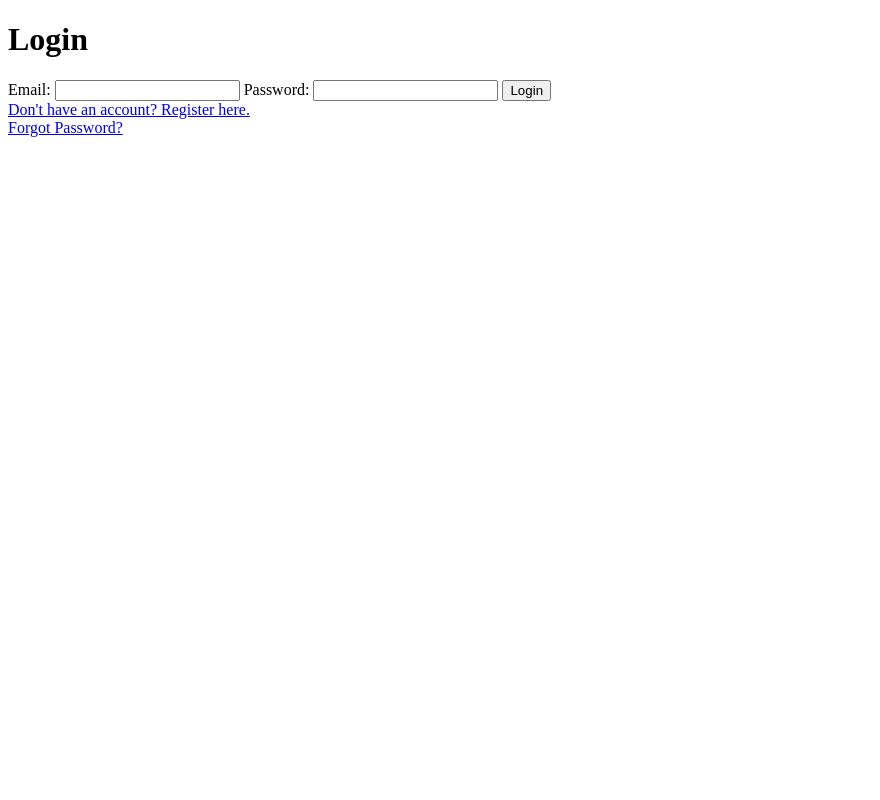
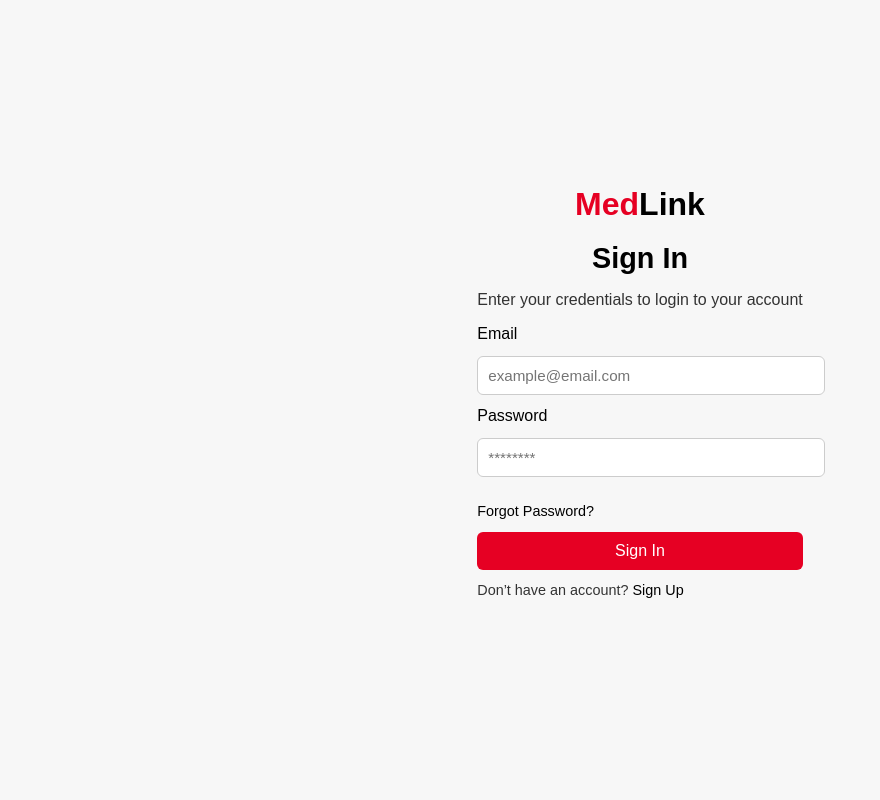
Before and after one commit to martyrslent/CSIT327-G8-MedLink, a Django app: page /login/ in a window 1280 px wide. Shown: the whole page, without its empty margins (0-880 px from the left). Run offline with Django 5.2, Linux system fonts and the light colour scheme.

Commit message:
Added  login

```diff
--- /dev/null
+++ b/main/static/main/css/login.css
@@ -0,0 +1,88 @@
+body {
+    font-family: Arial, sans-serif;
+    background: #f7f7f7;
+    margin: 0;
+    display: flex;
+    align-items: center;
+    justify-content: center;
+    height: 100vh;
+}
+
+.login-container {
+    background: white;
+    padding: 2rem;
+    border-radius: 12px;
+    box-shadow: 0px 4px 12px rgba(0,0,0,0.15);
+    width: 350px;
+    text-align: center;
+}
+
+.logo {
+    font-size: 2rem;
+    font-weight: bold;
+    margin-bottom: 1rem;
+    text-align: center;
+}
+
+.logo .med {
+    color: #e60023;
+}
+
+.logo .link {
+    color: #000000;
+}
+
+.form-box h1 {
+    font-size: 1.8rem;
+    font-weight: bold;
+    margin-bottom: 1rem;
+    color: #000000;
+    text-align: center;
+}
+
+.form-box p {
+    color: #333;
+    margin-bottom: 1rem;
+}
+
+form {
+    display: flex;
+    flex-direction: column;
+    gap: 0.8rem;
+}
+
+input {
+    padding: 10px;
+    border: 1px solid #ccc;
+    border-radius: 6px;
+    font-size: 0.95rem;
+    width: 100%;
+}
+
+.btn {
+    background: #e60023;
+    color: white;
+    border: none;
+    padding: 10px;
+    border-radius: 6px;
+    font-size: 1rem;
+    cursor: pointer;
+}
+
+.btn:hover {
+    background: #c1001d;
+}
+
+.forgot, .signup-text {
+    font-size: 0.9rem;
+    margin-top: 0.8rem;
+}
+
+.forgot a, .signup-text a {
+    color: #000000;
+    text-decoration: none;
+}
+
+.forgot a:hover, .signup-text a:hover {
+    text-decoration: underline;
+}
--- a/main/templates/login-student.html
+++ b/main/templates/login-student.html
@@ -1,23 +1,38 @@
+{% load static %}
 <!DOCTYPE html>
 <html lang="en">
 <head>
     <meta charset="UTF-8">
     <meta name="viewport" content="width=device-width, initial-scale=1.0">
-    <title>Document</title>
+    <title>HealthPortal | Sign In</title>
+    <link rel="stylesheet" href="{% static 'main/css/login.css' %}">
 </head>
 <body>
-    <h1>Login</h1>
-    <form method="post">
+
+<div class="form-box">
+    <div class="logo">
+        <span class="med">Med</span><span class="link">Link</span>
+    </div>
+    <h1>Sign In</h1>
+    <p>Enter your credentials to login to your account</p>
+
+    <form method="POST">
         {% csrf_token %}
-        <label for="email">Email:</label>
-        <input type="email" id="email" name="email" required>
-        <label for="password">Password:</label>
-        <input type="password" id="password" name="password" required>
-        <button type="submit">Login</button>
-        <br>
-        <a href="{% url 'register' %}">Don't have an account? Register here.</a>
-        <br>
-        <a href="{% url 'forgot_password' %}">Forgot Password?</a>
+        <label for="email">Email</label>
+        <input type="email" id="email" name="email" placeholder="example@email.com" required>
+
+        <label for="password">Password</label>
+        <input type="password" id="password" name="password" placeholder="********" required>
+
+        <div class="forgot">
+            <a href="#">Forgot Password?</a>
+        </div>
+
+        <button type="submit" class="btn">Sign In</button>
     </form>
+
+    <p class="signup-text">Don’t have an account? <a href="{% url 'register' %}">Sign Up</a></p>
+</div>
+
 </body>
 </html>
--- a/main/views.py
+++ b/main/views.py
@@ -3,10 +3,67 @@ from django.shortcuts import render, redirect
 from django.contrib import messages
 from django.contrib.auth.hashers import make_password
 from .supabase_client import supabase
+from django.contrib.auth.hashers import check_password
+
 def hello_page(request):
     return HttpResponse("Hello, Django Page!")
 
 def login_page(request):
+    if request.method == "POST":
+        email = request.POST.get("email")
+        password = request.POST.get("password")
+
+        print("DEBUG: Received POST request")
+        print(f"DEBUG: email={email}, password={'*' * len(password) if password else None}")
+
+        if not email or not password:
+            print("DEBUG: Missing email or password")
+            messages.error(request, "Please fill in all fields!")
+            return render(request, "login-student.html")
+
+        table_name = "users"
+
+        try:
+            print(f"DEBUG: Querying Supabase table '{table_name}' for email '{email}'")
+            response = supabase.table(table_name).select("*").eq("email", email).execute()
+            print(f"DEBUG: Supabase response: {response.data}")
+
+            if not response.data:
+                print("DEBUG: No user found with this email")
+                messages.error(request, "Email not found!")
+                return render(request, "login-student.html")
+
+            user = response.data[0]
+            print(f"DEBUG: Found user: {user}")
+            if not check_password(password, user["password"]):
+                print("DEBUG: Password check failed")
+                messages.error(request, "Incorrect password!")
+                return render(request, "login-student.html")
+            else:
+                print("DEBUG: Password check passed")
+
+            #admin checker
+            if not user.get("is_admin", False):
+                print("DEBUG: User is not admin")
+                messages.error(request, "You do not have admin access!")
+                return render(request, "login-student.html")
+            else:
+                print("DEBUG: User is admin")
+
+            request.session["user_id"] = user["id"]
+            request.session["user_email"] = user["email"]
+            request.session["is_admin"] = user["is_admin"]
+            print("DEBUG: User session set successfully")
+
+            messages.success(request, f"Welcome, {user['first_name']}!")
+            return redirect("https://github.com/Kintoyyy/MedLink")  # placeholder para sa dashboard
+
+        except Exception as e:
+            print(f"DEBUG: Exception occurred: {str(e)}")
+            messages.error(request, f"Unexpected error: {str(e)}")
+            return render(request, "login-student.html")
+
+    print("DEBUG: GET request received, rendering login page")
     return render(request, "login-student.html")
 
 def register_page(request):
@@ -17,7 +74,6 @@ def register_page(request):
         password = request.POST.get("password")
         confirm_password = request.POST.get("confirm_password")
 
-
         if password != confirm_password:
             messages.error(request, "Passwords do not match!")
             return render(request, "register-student.html")
@@ -25,21 +81,19 @@ def register_page(request):
         table_name = "users"
 
         try:
-
             response = supabase.table(table_name).select("email").eq("email", email).execute()
             if response.data:
                 messages.error(request, "Email already registered!")
                 return render(request, "register-student.html")
 
-
             hashed_password = make_password(password)
-
 
             response = supabase.table(table_name).insert({
                 "first_name": first_name,
                 "last_name": last_name,
                 "email": email,
-                "password": hashed_password
+                "password": hashed_password,
+                "is_admin": False
             }).execute()
 
             if response.error:
```
